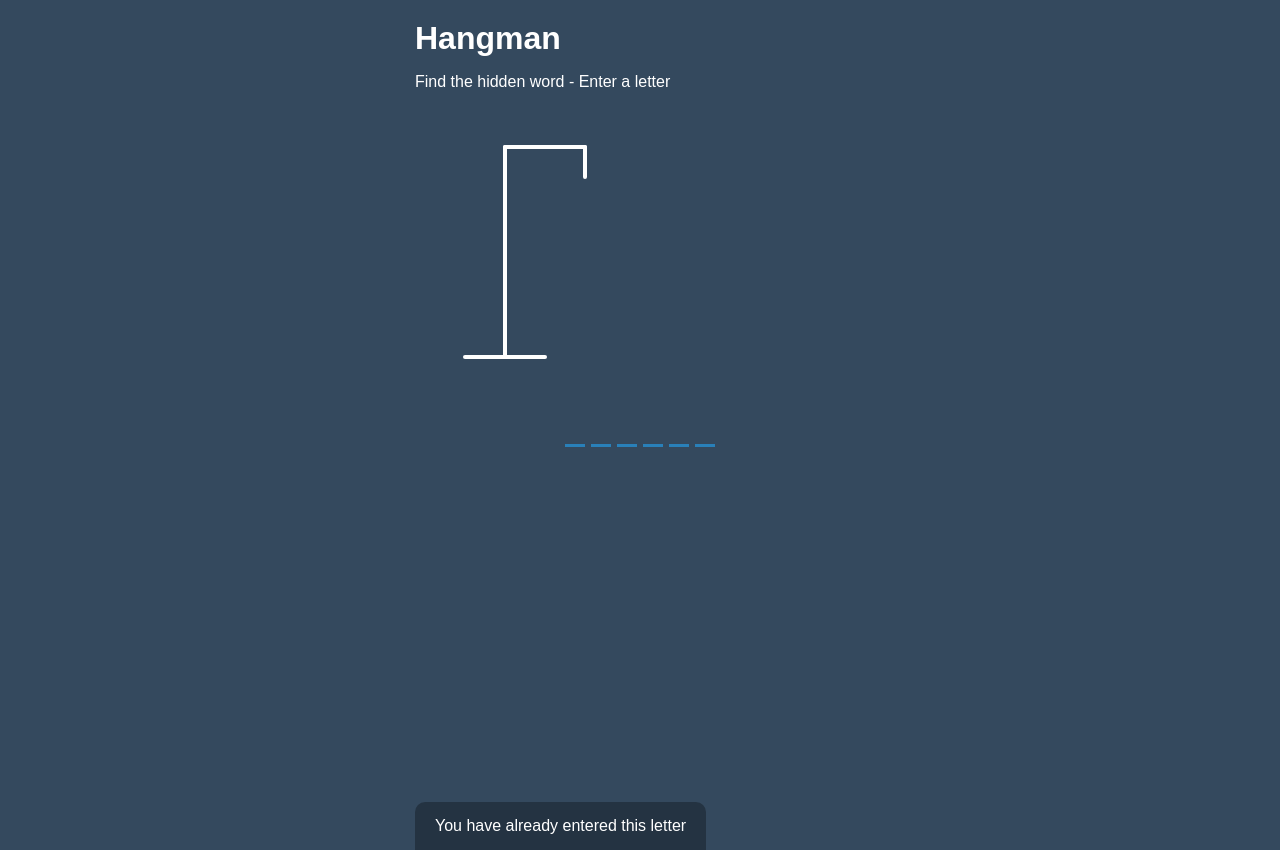
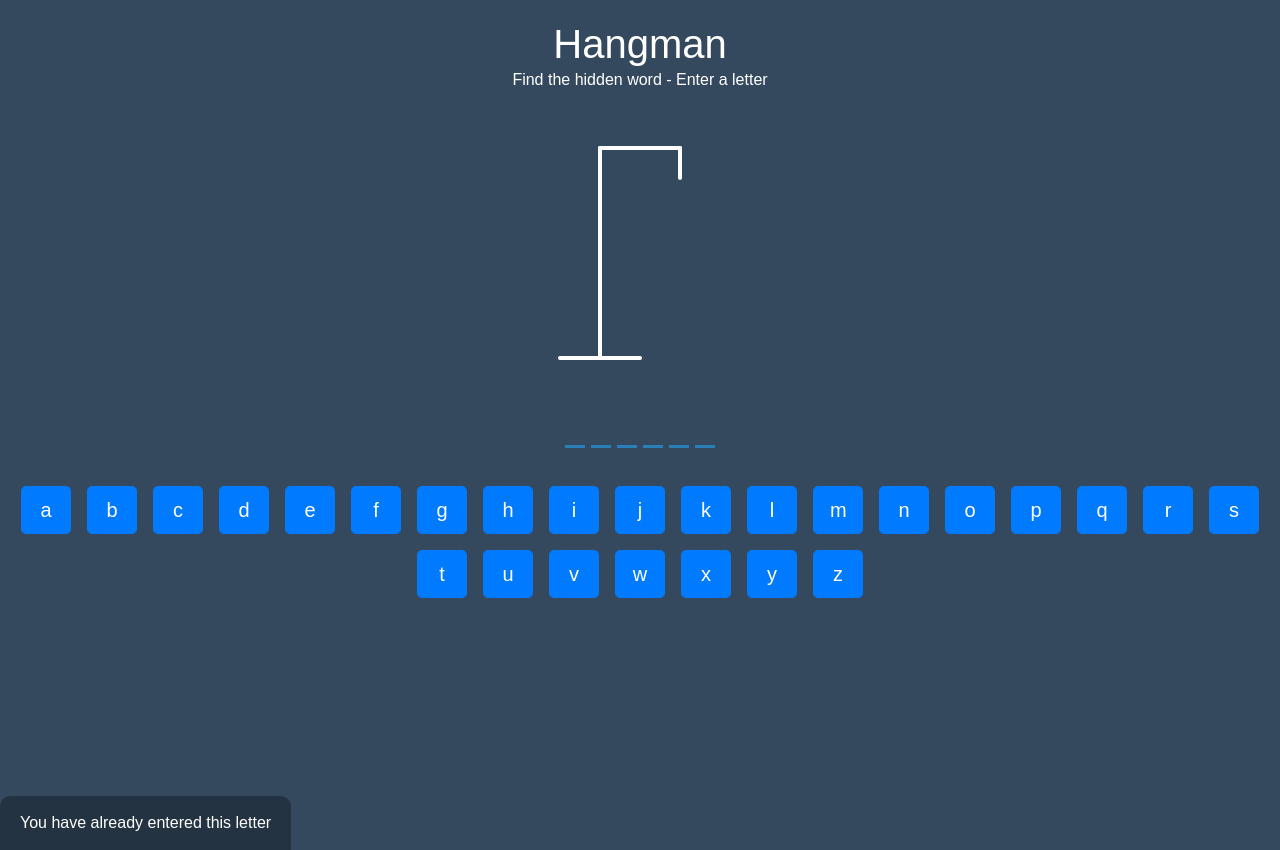
Before and after one commit to Kang-Quan/hangman-react, a React (Create React App) app: page / in a window 1280 px wide. Built offline with nearby package versions, Linux system fonts and the light colour scheme.

Commit message:
added buttons

```diff
--- a/public/index.html
+++ b/public/index.html
@@ -3,6 +3,7 @@
   <head>
     <meta charset="utf-8" />
     <meta name="viewport" content="width=device-width, initial-scale=1" />
+    <link rel="stylesheet" href="https://cdn.jsdelivr.net/npm/bootstrap@4.0.0/dist/css/bootstrap.min.css" integrity="sha384-Gn5384xqQ1aoWXA+058RXPxPg6fy4IWvTNh0E263XmFcJlSAwiGgFAW/dAiS6JXm" crossorigin="anonymous">
     <title>Hangman</title>
   </head>
   <body>
--- a/src/App.css
+++ b/src/App.css
@@ -3,6 +3,7 @@
 }
 
 body {
+  text-align: center;
   background-color: #34495e;
   color: #fff;
   font-family: Arial, Helvetica, sans-serif;
@@ -128,3 +129,16 @@ h1 {
 .notification-container.show {
   transform: translateY(-50px);
 }
+
+.buttonBox {
+    display: block;
+    align-content: center;
+    padding-top: 10px;
+    margin-top: 10px;
+}
+
+button.eachButton {
+    display: inline-block;
+    align-content: center;
+    width: 50px;
+}
--- a/src/App.js
+++ b/src/App.js
@@ -7,26 +7,32 @@ import Word from './components/Word';
 import Notification from './components/Notification';
 import Popup from './components/Popup';
 import { showNotification as show } from './helpers/helpers';
+import Buttons from './components/Buttons';
+
 
 const words = ['application', 'programming', 'interface', 'wizard'];
 
 let selectedWord = words[Math.floor(Math.random() * words.length)];
 
-let playable = true;
-
-const correctLetters = [];
-const wrongLetters = [];
+//var not used
+//let playable = true;
+//const correctLetters = [];
+//const wrongLetters = [];
 
 function App() {
     const [playable, setPlayable] = useState(true);
     const [correctLetters, setCorrectLetters] = useState([]);
     const [wrongLetters, setWrongLetters] = useState([]);
     const [showNotification, setShowNotification] = useState(false);
+    const [button, setButton] = useState({
+        counter: "A"
+    });
+
 
     useEffect(() => {
 	    const handleKeyDown = event => {
 	        const { key, keyCode } = event;
-      if (playable && keyCode >= 65 && keyCode <= 90) {
+	        if ((playable && keyCode >= 65 && keyCode <= 90)) {
 		        const letter = key.toLowerCase();
 
                 if (selectedWord.includes(letter)) {
@@ -47,8 +53,32 @@ function App() {
 
 	    window.addEventListener('keydown', handleKeyDown);
 
-    return () => window.removeEventListener('keydown', handleKeyDown); // clean up event listener, only allow 1 event listener to run to preserve performance
+	    return () => {
+		    window.removeEventListener('keydown', handleKeyDown);
+	    }; // clean up event listener, only allow 1 event listener to run to preserve performance
     }, [correctLetters, wrongLetters, playable]); // useEffect funtion is only called when these variables are updated
+
+
+    //this useEffect is for the button
+    useEffect(() => {
+        if ((button.counter.charCodeAt(0) >= 97 && button.counter.charCodeAt(0) <= 122)) {
+            const letter = button.counter;
+
+            if (selectedWord.includes(letter)) {
+                if (!correctLetters.includes(letter)) {
+                    setCorrectLetters(currentLetters => [...currentLetters, letter])
+                } else {
+                    show(setShowNotification);
+                }
+            } else {
+                if (!wrongLetters.includes(letter)) {
+                    setWrongLetters(wrongLetters => [...wrongLetters, letter])
+                } else {
+                    show(setShowNotification);
+                }
+            }
+        }
+    }, [button])
 
     function playAgain() {
 	    setPlayable(true);
@@ -59,7 +89,19 @@ function App() {
 
         const random = Math.floor(Math.random() * words.length);
         selectedWord = words[random];
+        setButton({counter : "A"});
     }
+
+    function activateButton(letter) {
+        if (letter === button) {
+            setButton({counter : "A"});
+            setButton({counter : letter});
+        } else {
+            setButton({counter : letter});
+        }
+    }
+
+
 
     return (
         <>
@@ -72,6 +114,7 @@ function App() {
         <Popup correctLetters={correctLetters} wrongLetters={wrongLetters}
         selectedWord= {selectedWord} setPlayable={setPlayable} playAgain={playAgain} />
         <Notification showNotification = {showNotification}/>
+        <Buttons activateButton = { activateButton }/>
         </>
     );
 }
--- /dev/null
+++ b/src/components/Buttons.js
@@ -0,0 +1,11 @@
+function Buttons ( {activateButton} ) {
+    return (
+        <div className="buttonBox">
+			{"abcdefghijklmnopqrstuvwxyz".split("").map((letter, i) => <button className="btn btn-lg btn-primary m-2 eachButton"  key = {i} onClick={() => activateButton(letter)}>
+				{letter}
+			</button>)}
+		</div>
+    );
+}
+
+export default Buttons;
--- a/src/index.js
+++ b/src/index.js
@@ -4,7 +4,7 @@ import App from './App';
 
 const root = ReactDOM.createRoot(document.getElementById('root'));
 root.render(
-  <React.StrictMode>
-    <App />
-  </React.StrictMode>
+    <React.StrictMode>
+        <App />
+    </React.StrictMode>
 );
```
Lines whose indentation alone changed are shown as unchanged.
